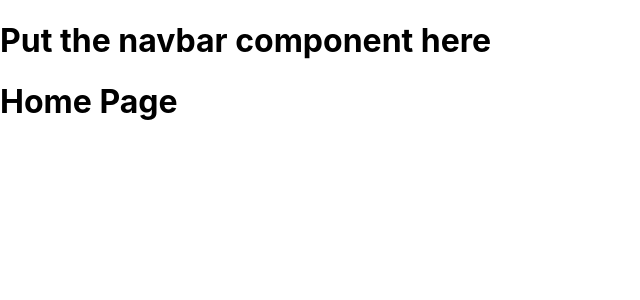
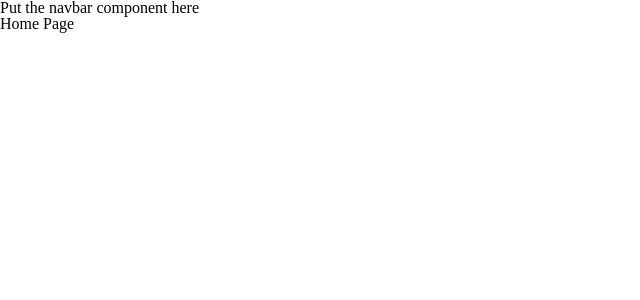
Before and after one commit to github-luciano/react-shopping-cart, a React (Create React App) app: page / in a window 1280 px wide. Shown: the top 300 px of the page, without its empty margins (0-640 px from the left). Built offline with nearby package versions, Linux system fonts and the light colour scheme.

Commit message:
feature: added css reset

```diff
--- a/src/styles/index.scss
+++ b/src/styles/index.scss
@@ -1,13 +1,48 @@
+/* http://meyerweb.com/eric/tools/css/reset/
+   v2.0 | 20110126
+   License: none (public domain)
+*/
+
+html, body, div, span, applet, object, iframe,
+h1, h2, h3, h4, h5, h6, p, blockquote, pre,
+a, abbr, acronym, address, big, cite, code,
+del, dfn, em, img, ins, kbd, q, s, samp,
+small, strike, strong, sub, sup, tt, var,
+b, u, i, center,
+dl, dt, dd, ol, ul, li,
+fieldset, form, label, legend,
+table, caption, tbody, tfoot, thead, tr, th, td,
+article, aside, canvas, details, embed,
+figure, figcaption, footer, header, hgroup,
+menu, nav, output, ruby, section, summary,
+time, mark, audio, video {
+	margin: 0;
+	padding: 0;
+	border: 0;
+	font-size: 100%;
+	font: inherit;
+	vertical-align: baseline;
+}
+/* HTML5 display-role reset for older browsers */
+article, aside, details, figcaption, figure,
+footer, header, hgroup, menu, nav, section {
+	display: block;
+}
 body {
-  margin: 0;
-  font-family: -apple-system, BlinkMacSystemFont, 'Segoe UI', 'Roboto', 'Oxygen',
-    'Ubuntu', 'Cantarell', 'Fira Sans', 'Droid Sans', 'Helvetica Neue',
-    sans-serif;
-  -webkit-font-smoothing: antialiased;
-  -moz-osx-font-smoothing: grayscale;
+	line-height: 1;
 }
-
-code {
-  font-family: source-code-pro, Menlo, Monaco, Consolas, 'Courier New',
-    monospace;
+ol, ul {
+	list-style: none;
 }
+blockquote, q {
+	quotes: none;
+}
+blockquote:before, blockquote:after,
+q:before, q:after {
+	content: '';
+	content: none;
+}
+table {
+	border-collapse: collapse;
+	border-spacing: 0;
+}
```
